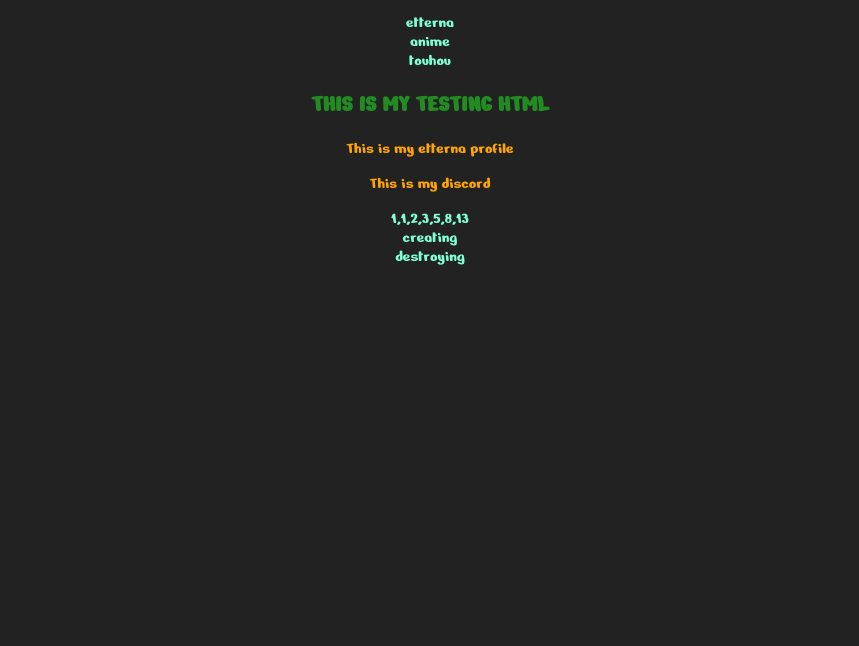
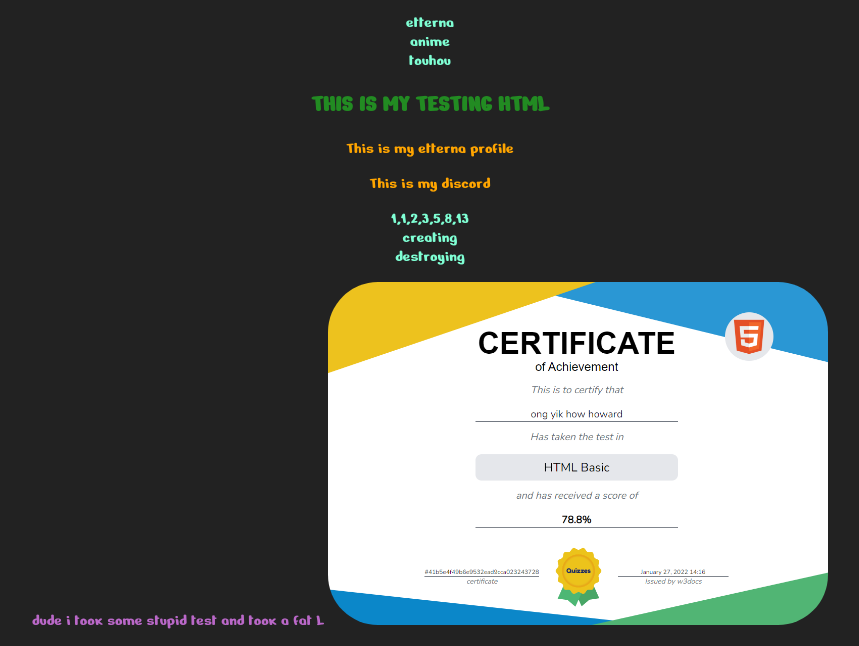
Before and after one commit to fallendynasty/fallendynasty.github.io-, a plain HTML site: page index.html in a window 1280 px wide. Shown: the part 217-863 px from the top of the page, without its empty margins (210-1069 px from the left). Before the commit the page ends 800 px from the top, so only its background shows below. Drawn offline with Linux system fonts and the light colour scheme.

Commit message:
Add files via upload

```diff
--- a/index.html
+++ b/index.html
@@ -38,6 +38,12 @@
 <li>creating</li>
 <li>destroying</li>
 </ul>
+
+<p style="color:#BA68C8">
+dude i took some stupid test and took a fat L
+<img style="width:500px;border-radius: 50px" src="Fat_L.png">
+
+</p>
 </body>
 
 </html>
```
Also changed, not shown: Fat_L.png (added).
